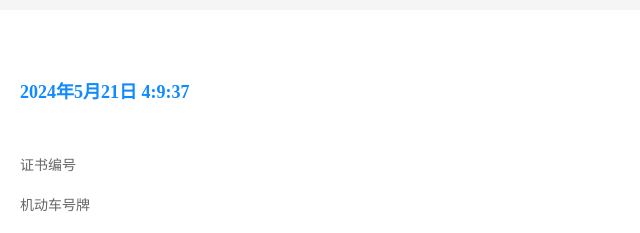
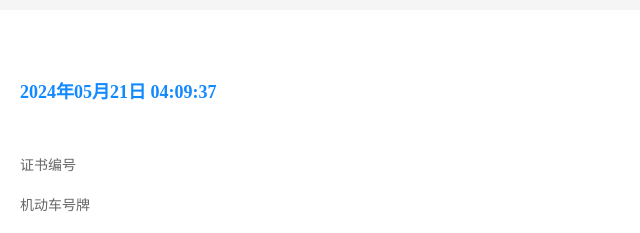
Before and after one commit to upupdowndownx/upupdowndownx, a plain HTML site: page index.html in a window 1280 px wide. Shown: the top 233 px of the page, 0-640 px from the left. Drawn offline with Linux system fonts and the light colour scheme.

Commit message:
Add files via upload

```diff
--- a/index.html
+++ b/index.html
@@ -21,13 +21,24 @@
     <div class="imgBox">
         <div class="time">
           <p id="date">
-              2024年5月21日 10:49:7
           </p>
          <script>
            // 获取当前日期
-           const today = new Date();
+           const date = new Date();
            // 格式化日期（例如：2023年10月26日）
-           const formattedDate = today.getFullYear() + '年' + (today.getMonth() + 1) + '月' + today.getDate() + '日' + ' ' + today.getHours()+':'+today.getMinutes()+':'+today.getSeconds();
+           //const date = new Date('2024-05-21T10:49:07');
+           const year = date.getFullYear();
+           const month = (date.getMonth() + 1).toString().padStart(2, '0');
+           // 月份补0
+           const day = date.getDate().toString().padStart(2, '0');
+           // 日期补0
+           const hours = date.getHours().toString().padStart(2, '0');
+           // 小时补0
+           const minutes = date.getMinutes().toString().padStart(2, '0');
+           // 分钟补0
+           const seconds = date.getSeconds().toString().padStart(2, '0');
+           // 秒数补0
+           const formattedDate = `${year}年${month}月${day}日 ${hours}:${minutes}:${seconds}`;
            // 将日期写入HTML
            document.getElementById("date").innerHTML = formattedDate;
            //console.log(formattedDate)
```
